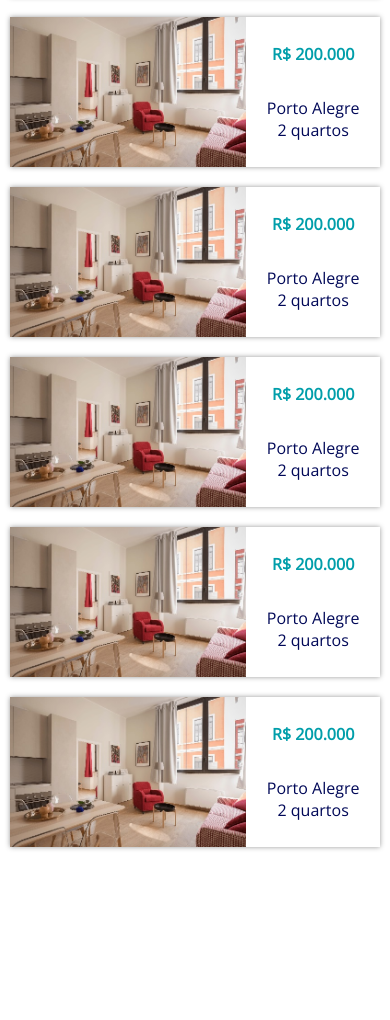
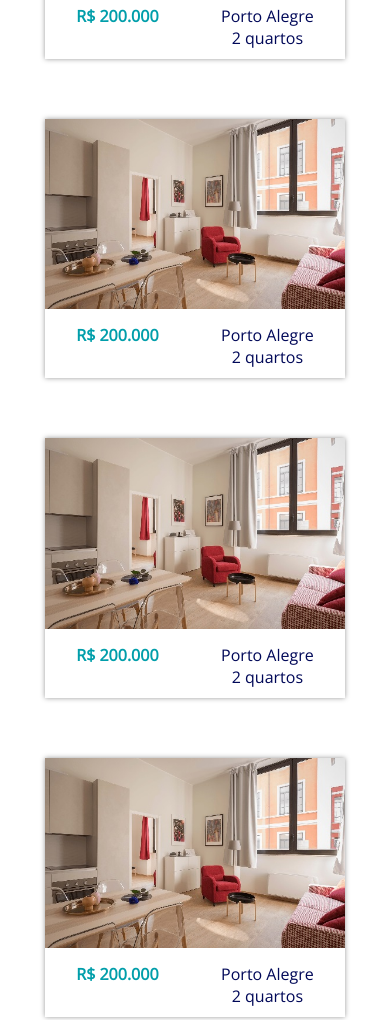
Before and after one commit to aaamenezes/Meu-Canto, a website: page resultados.html in a window 390 px wide. Shown: the part 963-1983 px from the top of the page. Drawn offline with nearby package versions, Linux system fonts and the light colour scheme.

Commit message:
Responsividade Resultados de busca
A Responsividade nessa página tinha ficado esquecida.

Mudei a visualização padrão das miniaturas dessa página de row para column, agora está ok tanto no mobile quanto no desktop

```diff
--- a/resultados.css
+++ b/resultados.css
@@ -61,4 +61,8 @@
         display: none;
     }
 
+    button[onclick="gradeOuLista()"] {
+        display: none;
+    }
+
 }
--- a/resultados.html
+++ b/resultados.html
@@ -473,9 +473,9 @@
 
         <div><button class="botao-secundario" onclick="gradeOuLista()">Grade/Lista</button></div>
 
-        <div id="gradeOuLista" class="carrossel-column">
+        <div id="gradeOuLista" class="carrossel-row">
 
-            <div class="miniatura-row sombra sombra-hover">
+            <div class="miniatura-column sombra sombra-hover">
                 <a href="anuncio.html">
                     <div class="img">
                         <img src="thumb.jpg">
@@ -492,7 +492,7 @@
                 </a>
             </div>
 
-            <div class="miniatura-row sombra sombra-hover">
+            <div class="miniatura-column sombra sombra-hover">
                 <a href="anuncio.html">
                     <div class="img">
                         <img src="thumb.jpg">
@@ -509,7 +509,7 @@
                 </a>
             </div>
 
-            <div class="miniatura-row sombra sombra-hover">
+            <div class="miniatura-column sombra sombra-hover">
                 <a href="anuncio.html">
                     <div class="img">
                         <img src="thumb.jpg">
@@ -526,7 +526,7 @@
                 </a>
             </div>
 
-            <div class="miniatura-row sombra sombra-hover">
+            <div class="miniatura-column sombra sombra-hover">
                 <a href="anuncio.html">
                     <div class="img">
                         <img src="thumb.jpg">
@@ -543,7 +543,7 @@
                 </a>
             </div>
 
-            <div class="miniatura-row sombra sombra-hover">
+            <div class="miniatura-column sombra sombra-hover">
                 <a href="anuncio.html">
                     <div class="img">
                         <img src="thumb.jpg">
@@ -560,7 +560,7 @@
                 </a>
             </div>
 
-            <div class="miniatura-row sombra sombra-hover">
+            <div class="miniatura-column sombra sombra-hover">
                 <a href="anuncio.html">
                     <div class="img">
                         <img src="thumb.jpg">
@@ -577,7 +577,7 @@
                 </a>
             </div>
 
-            <div class="miniatura-row sombra sombra-hover">
+            <div class="miniatura-column sombra sombra-hover">
                 <a href="anuncio.html">
                     <div class="img">
                         <img src="thumb.jpg">
@@ -594,7 +594,7 @@
                 </a>
             </div>
 
-            <div class="miniatura-row sombra sombra-hover">
+            <div class="miniatura-column sombra sombra-hover">
                 <a href="anuncio.html">
                     <div class="img">
                         <img src="thumb.jpg">
```
